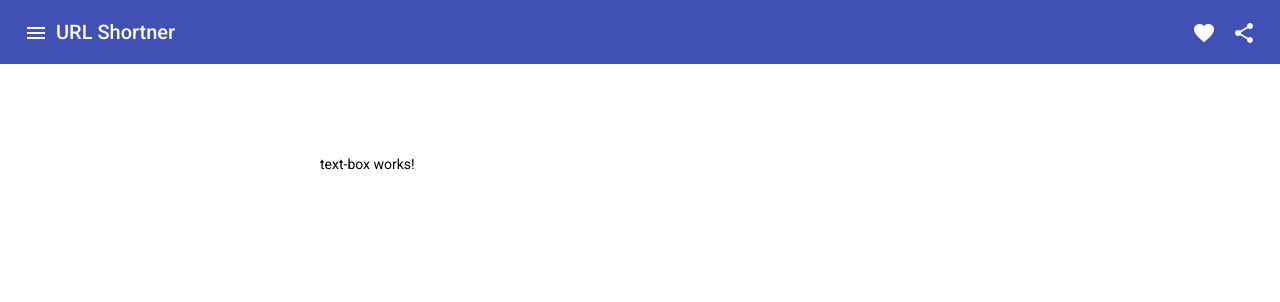
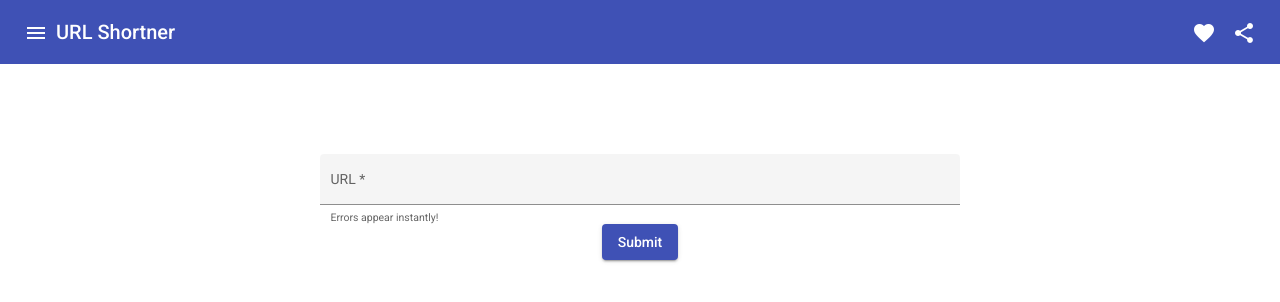
Before and after one commit to ashutosh321607/URL-Shortner, an Angular app: page / in a window 1280 px wide. Shown: the top 302 px of the page. Built offline with nearby package versions, Linux system fonts and the light colour scheme.

Commit message:
add text-box

```diff
--- a/src/app/components/text-box/text-box.component.css
+++ b/src/app/components/text-box/text-box.component.css
@@ -0,0 +1,20 @@
+/* .example-form {
+  min-width: 150px;
+  max-width: 500px;
+  width: 100%;
+} */
+
+.example-full-width {
+  width: 100%;
+}
+
+.inline {
+  display: inline-block;
+}
+
+.button {
+  text-align: center;
+  margin: auto;
+  position: relative;
+  vertical-align: top;
+}
--- a/src/app/components/text-box/text-box.component.html
+++ b/src/app/components/text-box/text-box.component.html
@@ -1 +1,19 @@
-<p>text-box works!</p>
+<form class="example-form">
+  <div>
+    <mat-form-field class="example-full-width" appearance="fill">
+      <mat-label>URL</mat-label>
+      <input type="url" matInput [formControl]="emailFormControl" [errorStateMatcher]="matcher"
+             placeholder="Ex. google.com">
+      <mat-hint>Errors appear instantly!</mat-hint>
+      <mat-error *ngIf="emailFormControl.hasError('email') && !emailFormControl.hasError('required')">
+        Please enter a valid URL
+      </mat-error>
+      <mat-error *ngIf="emailFormControl.hasError('required')">
+        URL is <strong>required</strong>
+      </mat-error>
+    </mat-form-field>
+    <div class="button">
+      <button mat-raised-button color="primary">Submit</button>
+    </div>
+  </div>
+</form>
--- a/src/app/components/text-box/text-box.component.ts
+++ b/src/app/components/text-box/text-box.component.ts
@@ -1,5 +1,15 @@
 import { Component, OnInit } from '@angular/core';
+import {FormControl, FormGroupDirective, NgForm, Validators} from '@angular/forms';
+import {ErrorStateMatcher} from '@angular/material/core';
+/** Error when invalid control is dirty, touched, or submitted. */
+export class MyErrorStateMatcher implements ErrorStateMatcher {
+  isErrorState(control: FormControl | null, form: FormGroupDirective | NgForm | null): boolean {
+    const isSubmitted = form && form.submitted;
+    return !!(control && control.invalid && (control.dirty || control.touched || isSubmitted));
+  }
+}
 
+/** @title Input with a custom ErrorStateMatcher */
 @Component({
   selector: 'app-text-box',
   templateUrl: './text-box.component.html',
@@ -12,4 +22,7 @@ export class TextBoxComponent implements OnInit {
   ngOnInit(): void {
   }
 
+  emailFormControl = new FormControl('', [Validators.required, Validators.email]);
+
+  matcher = new MyErrorStateMatcher();
 }
```
